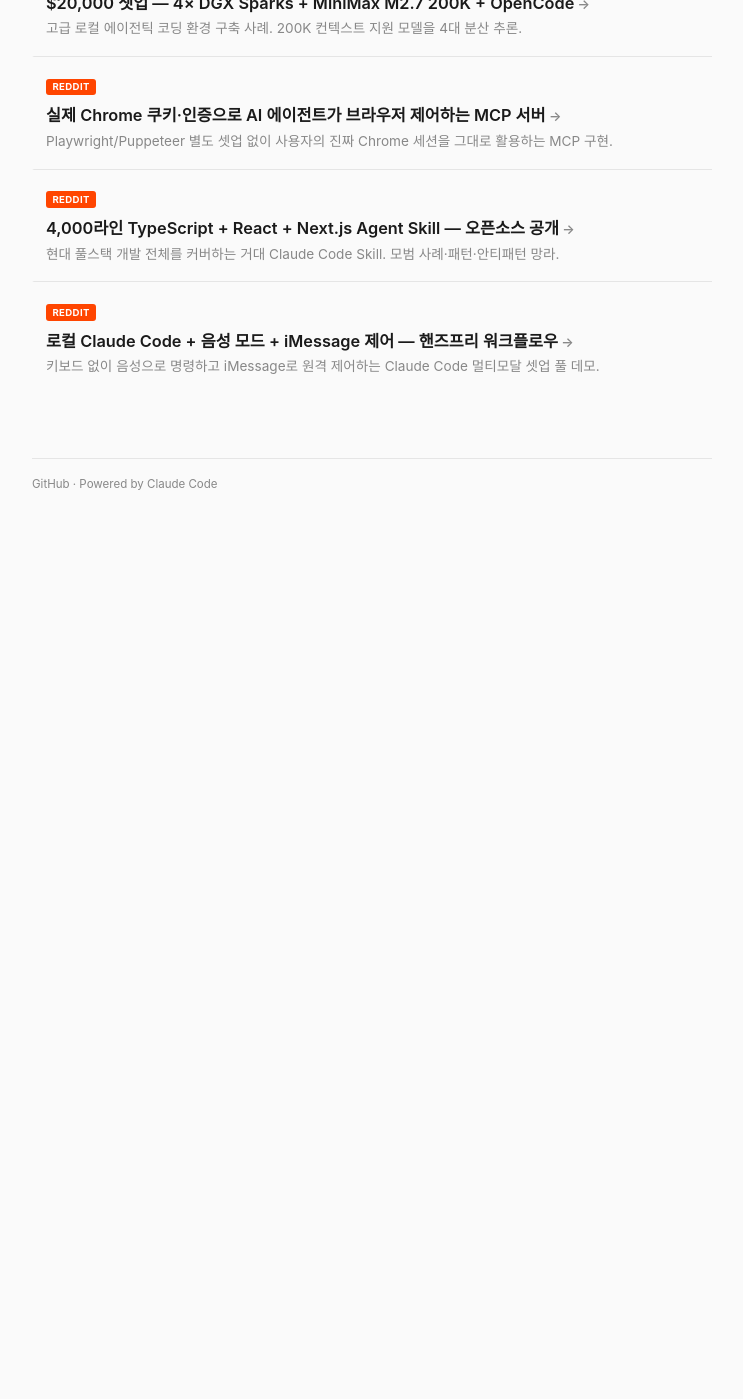
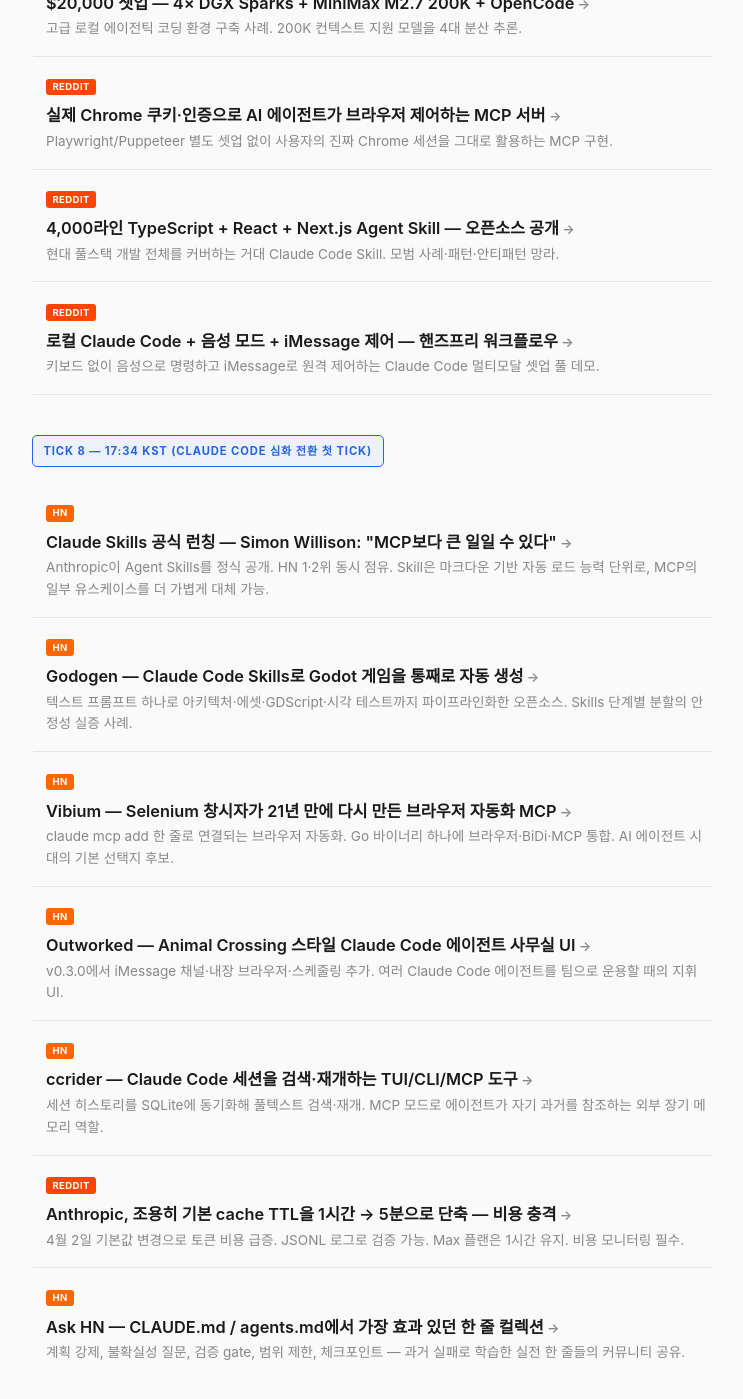
Before and after one commit to wojacklabs/agentic-coding-news, a Jekyll site: the page built from posts/2026-04-13.md, in a window 1280 px wide and 1400 px high, scrolled down 4923 px. Shown: the whole window, without its empty margins (268-1011 px from the left). Built offline with Jekyll 4.4.1, drawn with Linux system fonts in a browser that asks for light colours; before the commit the page ends 5458 px from its top, so only the background shows below that.

Commit message:
tick 8: Claude Code 심화 전환 첫 발행 — Skills 런칭, Godogen, Vibium, Outworked, ccrider, cache TTL, CLAUDE.md 한 줄
주제 좁히기 후 첫 tick. HN에서 Claude Skills 공식 런칭(816점)+Simon Willison
분석(738점)이 1·2위 동시 점유. Skills 응용(Godogen), MCP 통합(Vibium),
멀티에이전트 UI(Outworked), 세션 관리(ccrider), 운영 비용 이슈(cache TTL),
실전 노하우(CLAUDE.md 한 줄)까지 7개 기사. 모두 Claude Code 심화 scope-in.

```diff
--- a/posts/2026-04-13.md
+++ b/posts/2026-04-13.md
@@ -258,3 +258,47 @@ title: "2026-04-13 에이전틱 코딩 뉴스"
 <h4><a href="2026-04-13/claude-voice-imessage">로컬 Claude Code + 음성 모드 + iMessage 제어 — 핸즈프리 워크플로우</a></h4>
 <p class="summary">키보드 없이 음성으로 명령하고 iMessage로 원격 제어하는 Claude Code 멀티모달 셋업 풀 데모.</p>
 </div>
+
+## TICK 8 — 17:34 KST (Claude Code 심화 전환 첫 tick)
+
+<div class="article-card">
+<span class="tag tag-hn">HN</span>
+<h4><a href="2026-04-13/claude-skills-launch">Claude Skills 공식 런칭 — Simon Willison: "MCP보다 큰 일일 수 있다"</a></h4>
+<p class="summary">Anthropic이 Agent Skills를 정식 공개. HN 1·2위 동시 점유. Skill은 마크다운 기반 자동 로드 능력 단위로, MCP의 일부 유스케이스를 더 가볍게 대체 가능.</p>
+</div>
+
+<div class="article-card">
+<span class="tag tag-hn">HN</span>
+<h4><a href="2026-04-13/godogen-claude-skills">Godogen — Claude Code Skills로 Godot 게임을 통째로 자동 생성</a></h4>
+<p class="summary">텍스트 프롬프트 하나로 아키텍처·에셋·GDScript·시각 테스트까지 파이프라인화한 오픈소스. Skills 단계별 분할의 안정성 실증 사례.</p>
+</div>
+
+<div class="article-card">
+<span class="tag tag-hn">HN</span>
+<h4><a href="2026-04-13/vibium-selenium-creator-claude-mcp">Vibium — Selenium 창시자가 21년 만에 다시 만든 브라우저 자동화 MCP</a></h4>
+<p class="summary">claude mcp add 한 줄로 연결되는 브라우저 자동화. Go 바이너리 하나에 브라우저·BiDi·MCP 통합. AI 에이전트 시대의 기본 선택지 후보.</p>
+</div>
+
+<div class="article-card">
+<span class="tag tag-hn">HN</span>
+<h4><a href="2026-04-13/outworked-animal-crossing-ui">Outworked — Animal Crossing 스타일 Claude Code 에이전트 사무실 UI</a></h4>
+<p class="summary">v0.3.0에서 iMessage 채널·내장 브라우저·스케줄링 추가. 여러 Claude Code 에이전트를 팀으로 운용할 때의 지휘 UI.</p>
+</div>
+
+<div class="article-card">
+<span class="tag tag-hn">HN</span>
+<h4><a href="2026-04-13/ccrider-session-search-resume">ccrider — Claude Code 세션을 검색·재개하는 TUI/CLI/MCP 도구</a></h4>
+<p class="summary">세션 히스토리를 SQLite에 동기화해 풀텍스트 검색·재개. MCP 모드로 에이전트가 자기 과거를 참조하는 외부 장기 메모리 역할.</p>
+</div>
+
+<div class="article-card">
+<span class="tag tag-reddit">Reddit</span>
+<h4><a href="2026-04-13/anthropic-cache-ttl-silent-change">Anthropic, 조용히 기본 cache TTL을 1시간 → 5분으로 단축 — 비용 충격</a></h4>
+<p class="summary">4월 2일 기본값 변경으로 토큰 비용 급증. JSONL 로그로 검증 가능. Max 플랜은 1시간 유지. 비용 모니터링 필수.</p>
+</div>
+
+<div class="article-card">
+<span class="tag tag-hn">HN</span>
+<h4><a href="2026-04-13/claude-md-best-lines-askhn">Ask HN — CLAUDE.md / agents.md에서 가장 효과 있던 한 줄 컬렉션</a></h4>
+<p class="summary">계획 강제, 불확실성 질문, 검증 gate, 범위 제한, 체크포인트 — 과거 실패로 학습한 실전 한 줄들의 커뮤니티 공유.</p>
+</div>
```
Also changed, not shown: posts/2026-04-13/anthropic-cache-ttl-silent-change.md (added, +47 -0 lines), posts/2026-04-13/ccrider-session-search-resume.md (added, +42 -0 lines), posts/2026-04-13/claude-md-best-lines-askhn.md (added, +53 -0 lines), posts/2026-04-13/claude-skills-launch.md (added, +52 -0 lines), posts/2026-04-13/godogen-claude-skills.md (added, +43 -0 lines), posts/2026-04-13/outworked-animal-crossing-ui.md (added, +42 -0 lines), posts/2026-04-13/vibium-selenium-creator-claude-mcp.md (added, +44 -0 lines).
